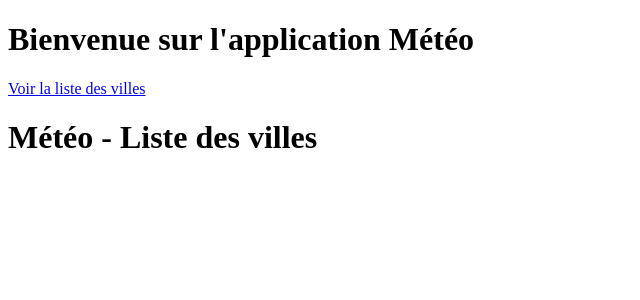
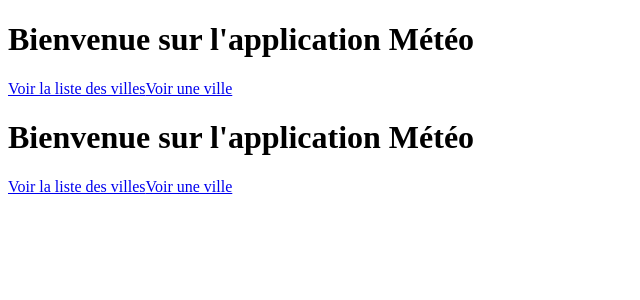
Before and after one commit to Barbedru/Projet_Meteo, a Vue app in the folder premier_projet_vue/: page / in a window 1280 px wide. Shown: the top 300 px of the page, without its empty margins (0-640 px from the left). Built offline with nearby package versions, Linux system fonts and the light colour scheme.

Commit message:
Ajout router et component City.vue

```diff
--- a/premier_projet_vue/package.json
+++ b/premier_projet_vue/package.json
@@ -9,7 +9,8 @@
     "preview": "vite preview"
   },
   "dependencies": {
-    "vue": "^3.5.32"
+    "vue": "^3.5.32",
+    "vue-router": "^5.0.6"
   },
   "devDependencies": {
     "@vitejs/plugin-vue": "^6.0.6",
--- a/premier_projet_vue/src/App.vue
+++ b/premier_projet_vue/src/App.vue
@@ -3,17 +3,19 @@
 <template>
   <main>
     <h1>Bienvenue sur l'application Météo</h1>
-    <a href="#" @click.prevent="onListClick">Voir la liste des villes</a>
-    <CitiesList/>
+    <router-link to="/villes" >Voir la liste des villes</router-link>
+
+    <router-link to="/ville">Voir une ville </router-link>
+  <router-view></router-view>
   </main>
 </template>
 
 <script>
-import CitiesList from './views/CitiesList.vue'
+
 
 export default {
   components: {
-    CitiesList
+
   },
   methods: {
     onListClick() {
--- a/premier_projet_vue/src/main.js
+++ b/premier_projet_vue/src/main.js
@@ -1,4 +1,16 @@
 import { createApp } from 'vue'
+import { createRouter, createWebHistory } from 'vue-router'
 import App from './App.vue'
+import CitiesList from './views/CitiesList.vue'
 
-createApp(App).mount('#app')
+const router = createRouter({
+    history: createWebHistory(),
+    routes: [
+        { path: '/', component: App },
+        { path: '/cities', component: CitiesList }
+    ]
+})
+
+const app = createApp(App)
+app.use(router)
+app.mount('#app')
```
Also changed, not shown: premier_projet_vue/src/router/index.js (added, +13 -0 lines), premier_projet_vue/src/views/City.vue (added, +21 -0 lines), 1 other file (tests, documents, lock files or other folders).
